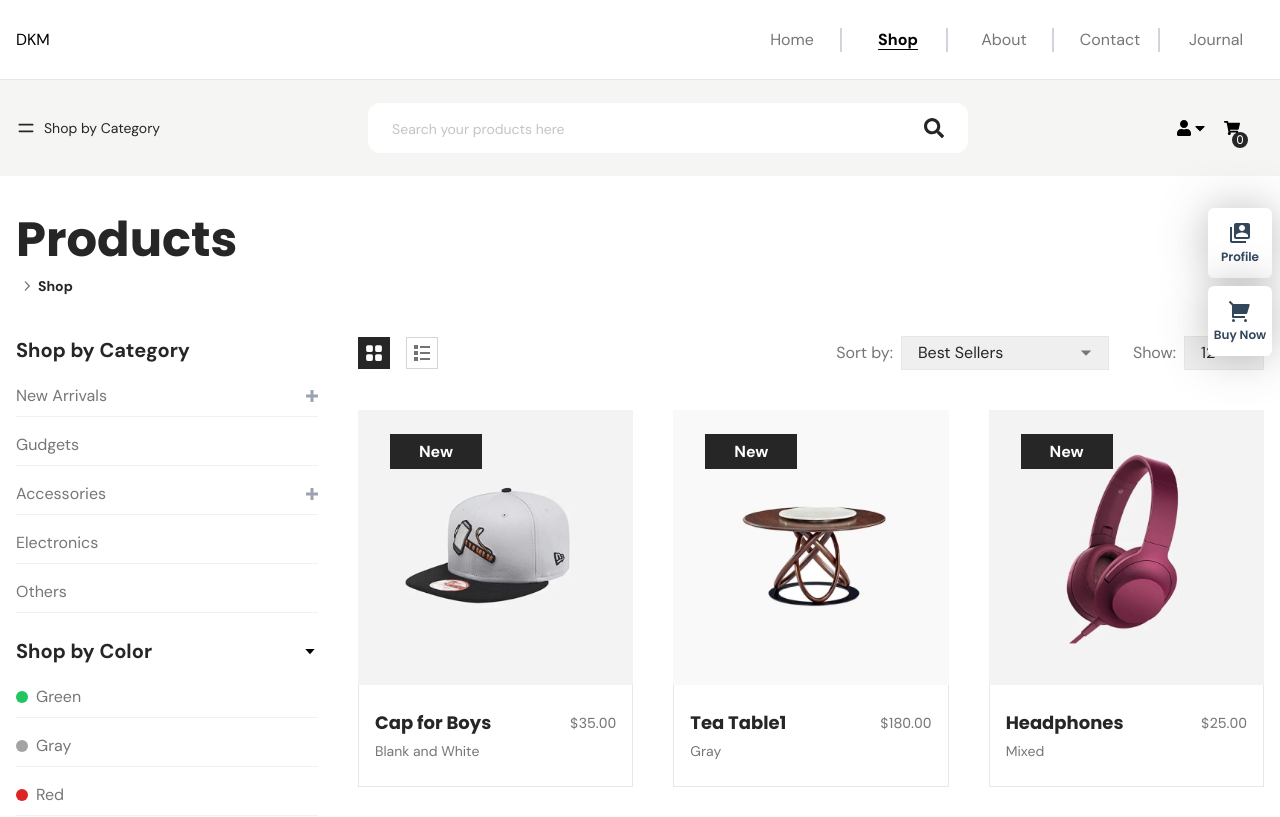
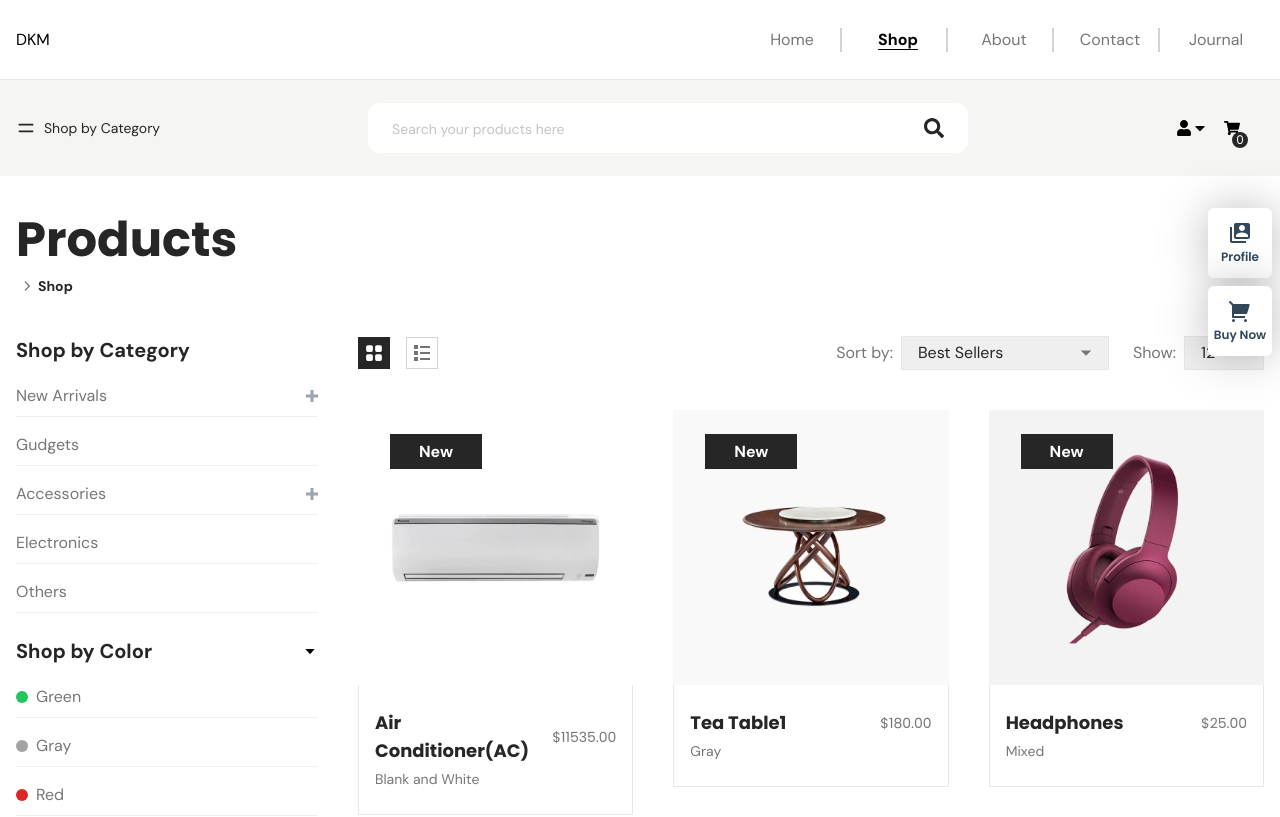
Before and after one commit to sayantika01/FlexTrend, a React (Create React App) app: page /shop in a window 1280 px wide. Shown: the top 817 px of the page. Built offline with nearby package versions, Linux system fonts and the light colour scheme.

Commit message:
Update index.js
Updated Database

```diff
--- a/src/constants/index.js
+++ b/src/constants/index.js
@@ -11,6 +11,7 @@ import {
   newArrTwo,
   newArrThree,
   newArrFour,
+  Elec17,
 } from "../assets/images/index";
 
 // =================== NavBarList Start here ====================
@@ -88,9 +89,9 @@ export const SplOfferData = [
 export const paginationItems = [
   {
     _id: 1001,
-    img: spfOne,
-    productName: "Cap for Boys",
-    price: "35.00",
+    img: Elec17,
+    productName: "Air Conditioner(AC)",
+    price: "11535.00",
     color: "Blank and White",
     badge: true,
     des: "Lorem ipsum dolor sit amet consectetur adipisicing elit. Hic excepturi quibusdam odio deleniti reprehenderit facilis.",
```
